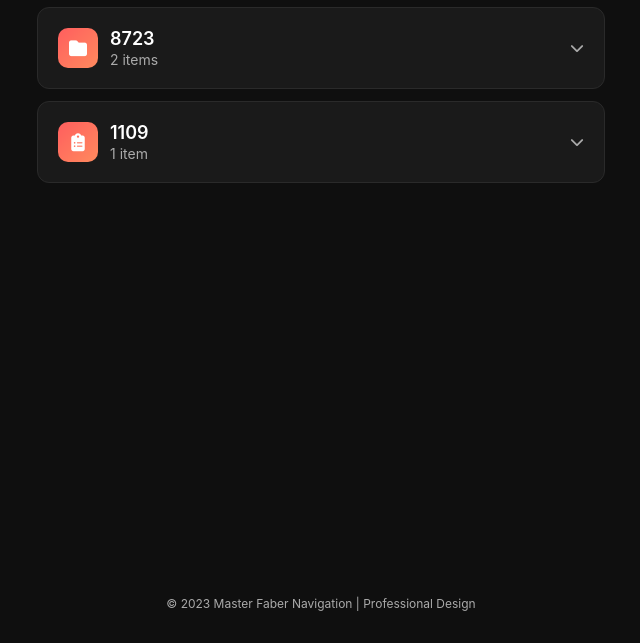
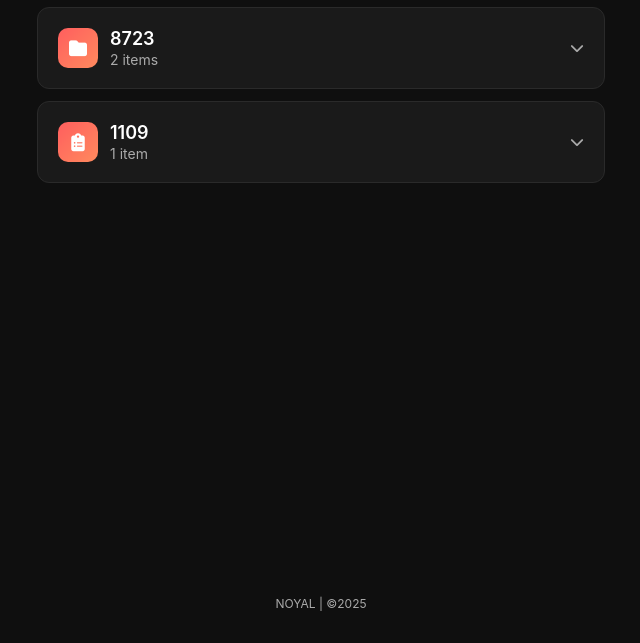
Before and after one commit to Noyal4791/noyal4791.github.io, a plain HTML site: page index.html in a window 1280 px wide. Shown: the part 157-800 px from the top of the page, without its empty margins (319-959 px from the left). Drawn offline with Linux system fonts and the light colour scheme.

Commit message:
Update index.html

```diff
--- a/index.html
+++ b/index.html
@@ -224,12 +224,12 @@
     </main>
 
     <footer>
-      © 2023 Master Faber Navigation | Professional Design
+      NOYAL | ©2025
     </footer>
   </div>
 
   <script>
-    // Kill switch
+    // Kill
     const SITE_STATUS = "on"; // Change to "off" to disable site
 
     if (SITE_STATUS === "off") {
```
